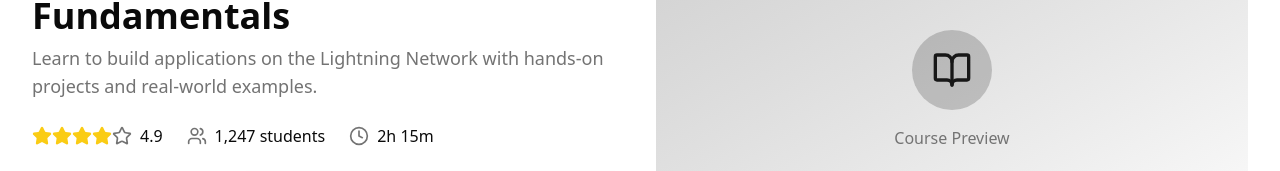
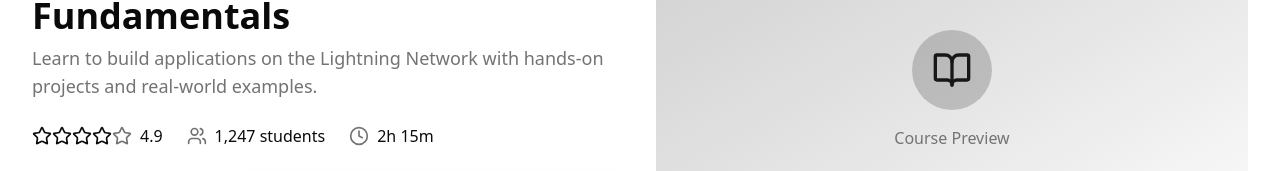
Before and after one commit to AustinKelsay/no.school, a Next.js app: page /courses/1 in a window 1280 px wide. Shown: the part 206-377 px from the top of the page. Built offline with nearby package versions, Linux system fonts and the light colour scheme.

Commit message:
more theme and color and style consolidation back to shadcn defaults

```diff
--- a/src/app/globals.css
+++ b/src/app/globals.css
@@ -26,28 +26,6 @@
   --chart-3: hsl(197 37% 24%);
   --chart-4: hsl(43 74% 66%);
   --chart-5: hsl(27 87% 67%);
-
-  /* Semantic colors for common UI elements */
-  --success: hsl(142 76% 36%);
-  --success-foreground: hsl(0 0% 98%);
-  --warning: hsl(48 96% 53%);
-  --warning-foreground: hsl(0 0% 3.9%);
-  --info: hsl(217 91% 60%);
-  --info-foreground: hsl(0 0% 98%);
-
-  /* Rating and premium colors */
-  --rating: hsl(48 96% 53%);
-  --rating-foreground: hsl(0 0% 3.9%);
-  --premium: hsl(48 96% 53%);
-  --premium-foreground: hsl(0 0% 3.9%);
-
-  /* Difficulty level colors */
-  --difficulty-beginner: hsl(142 76% 36%);
-  --difficulty-beginner-foreground: hsl(0 0% 98%);
-  --difficulty-intermediate: hsl(48 96% 53%);
-  --difficulty-intermediate-foreground: hsl(0 0% 3.9%);
-  --difficulty-advanced: hsl(0 84.2% 60.2%);
-  --difficulty-advanced-foreground: hsl(0 0% 98%);
 }
 
 .dark {
@@ -75,28 +53,6 @@
   --chart-3: hsl(30 80% 55%);
   --chart-4: hsl(280 65% 60%);
   --chart-5: hsl(340 75% 55%);
-
-  /* Semantic colors for dark mode */
-  --success: hsl(142 76% 36%);
-  --success-foreground: hsl(0 0% 98%);
-  --warning: hsl(48 96% 53%);
-  --warning-foreground: hsl(0 0% 3.9%);
-  --info: hsl(217 91% 60%);
-  --info-foreground: hsl(0 0% 98%);
-
-  /* Rating and premium colors for dark mode */
-  --rating: hsl(48 96% 53%);
-  --rating-foreground: hsl(0 0% 3.9%);
-  --premium: hsl(48 96% 53%);
-  --premium-foreground: hsl(0 0% 3.9%);
-
-  /* Difficulty level colors for dark mode */
-  --difficulty-beginner: hsl(142 76% 36%);
-  --difficulty-beginner-foreground: hsl(0 0% 98%);
-  --difficulty-intermediate: hsl(48 96% 53%);
-  --difficulty-intermediate-foreground: hsl(0 0% 3.9%);
-  --difficulty-advanced: hsl(0 84.2% 60.2%);
-  --difficulty-advanced-foreground: hsl(0 0% 98%);
 }
 
 @theme {
@@ -125,24 +81,6 @@
   --color-chart-4: var(--chart-4);
   --color-chart-5: var(--chart-5);
 
-  /* Semantic color mappings */
-  --color-success: var(--success);
-  --color-success-foreground: var(--success-foreground);
-  --color-warning: var(--warning);
-  --color-warning-foreground: var(--warning-foreground);
-  --color-info: var(--info);
-  --color-info-foreground: var(--info-foreground);
-  --color-rating: var(--rating);
-  --color-rating-foreground: var(--rating-foreground);
-  --color-premium: var(--premium);
-  --color-premium-foreground: var(--premium-foreground);
-  --color-difficulty-beginner: var(--difficulty-beginner);
-  --color-difficulty-beginner-foreground: var(--difficulty-beginner-foreground);
-  --color-difficulty-intermediate: var(--difficulty-intermediate);
-  --color-difficulty-intermediate-foreground: var(--difficulty-intermediate-foreground);
-  --color-difficulty-advanced: var(--difficulty-advanced);
-  --color-difficulty-advanced-foreground: var(--difficulty-advanced-foreground);
-
   --radius-sm: calc(var(--radius) - 4px);
   --radius-md: calc(var(--radius) - 2px);
   --radius-lg: var(--radius);
--- a/src/components/forms/course-enrollment-form.tsx
+++ b/src/components/forms/course-enrollment-form.tsx
@@ -55,7 +55,7 @@
           </div>
 
           {result && (
-            <Alert variant={result.success ? "success" : "destructive"}>
+            <Alert variant={result.success ? "default" : "destructive"}>
               {result.success ? (
                 <CheckCircle className="h-4 w-4" />
               ) : (
--- a/src/components/ui/alert.tsx
+++ b/src/components/ui/alert.tsx
@@ -11,12 +11,6 @@
         default: "bg-background text-foreground",
         destructive:
           "border-destructive/50 text-destructive dark:border-destructive [&>svg]:text-destructive",
-        success:
-          "border-success/50 text-success dark:border-success [&>svg]:text-success",
-        warning:
-          "border-warning/50 text-warning dark:border-warning [&>svg]:text-warning",
-        info:
-          "border-info/50 text-info dark:border-info [&>svg]:text-info",
       },
     },
     defaultVariants: {
--- a/src/components/ui/content-card.tsx
+++ b/src/components/ui/content-card.tsx
@@ -11,7 +11,7 @@
   Users
 } from "lucide-react"
 import type { ContentItem, Course } from "@/data/types"
-import { contentTypeIcons, difficultyColors } from "@/data/config"
+import { contentTypeIcons, difficultyVariants } from "@/data/config"
 import React from "react"
 
 interface HomepageItem {
@@ -61,11 +61,11 @@
   }
 
   return (
-    <Card className={`hover:shadow-md transition-shadow cursor-pointer group ${className}`}>
+    <Card className={`transition-shadow hover:shadow-md cursor-pointer group ${className}`}>
       {/* Course variant shows a header image */}
       {variant === 'course' && (
-        <div className="h-32 bg-gradient-to-br from-primary/20 to-secondary/20 flex items-center justify-center">
-          <BookOpen className="h-8 w-8 text-primary" />
+        <div className="h-32 bg-gradient-to-br from-primary/5 to-secondary/5 flex items-center justify-center">
+          <BookOpen className="h-8 w-8 text-muted-foreground" />
         </div>
       )}
 
@@ -73,15 +73,15 @@
         {isContent && (
           <div className="flex items-start justify-between mb-2">
             <div className="flex items-center gap-2">
-              <div className="p-2 rounded-lg bg-primary/10">
-                {React.createElement(contentTypeIcons[item.type] || BookOpen, { className: "h-4 w-4 text-primary" })}
+              <div className="p-2 rounded-md bg-secondary">
+                {React.createElement(contentTypeIcons[item.type] || BookOpen, { className: "h-4 w-4 text-secondary-foreground" })}
               </div>
-              <Badge variant="outline" className={difficultyColors[item.difficulty]}>
+              <Badge variant={difficultyVariants[item.difficulty]} className="capitalize">
                 {item.difficulty}
               </Badge>
             </div>
             {item.isPremium && (
-              <Crown className="h-4 w-4 text-premium" />
+              <Crown className="h-4 w-4 text-primary" />
             )}
           </div>
         )}
@@ -121,7 +121,7 @@
 
           {'rating' in item && item.rating && (
             <div className="flex items-center gap-1">
-              <Star className="h-3 w-3 fill-rating text-rating" />
+              <Star className="h-3 w-3 fill-primary text-primary" />
               {item.rating}
             </div>
           )}
--- a/src/data/config.ts
+++ b/src/data/config.ts
@@ -9,7 +9,7 @@
 
 /**
  * Centralized UI configuration for consistent display across the application
- * Uses CSS variables for colors to work with the configurable theme system
+ * Uses standard shadcn variants for colors to work with the configurable theme system
  */
 
 /**
@@ -24,13 +24,13 @@
 }
 
 /**
- * Semantic color classes for difficulty levels using CSS variables
+ * Badge variants for difficulty levels using standard shadcn badge variants
  * These automatically adapt to the current theme configuration
  */
-export const difficultyColors: Record<string, string> = {
-  beginner: "bg-difficulty-beginner/10 text-difficulty-beginner border-difficulty-beginner/20",
-  intermediate: "bg-difficulty-intermediate/10 text-difficulty-intermediate border-difficulty-intermediate/20",
-  advanced: "bg-difficulty-advanced/10 text-difficulty-advanced border-difficulty-advanced/20",
+export const difficultyVariants: Record<string, "default" | "secondary" | "destructive" | "outline"> = {
+  beginner: "secondary",
+  intermediate: "default",
+  advanced: "destructive",
 }
 
 /**
```
